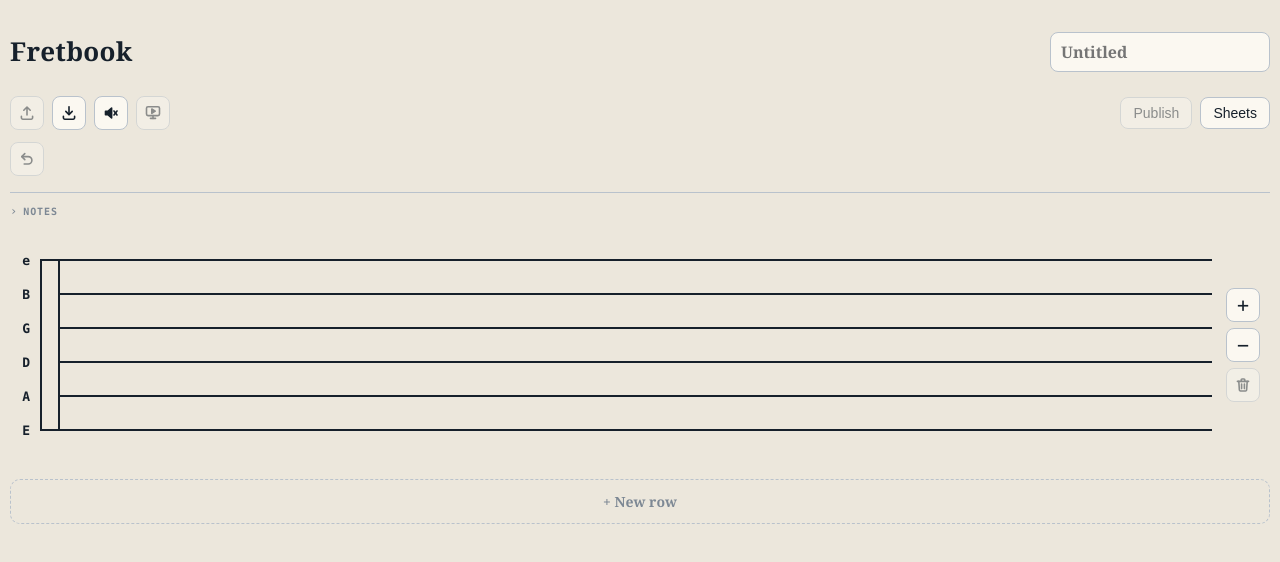
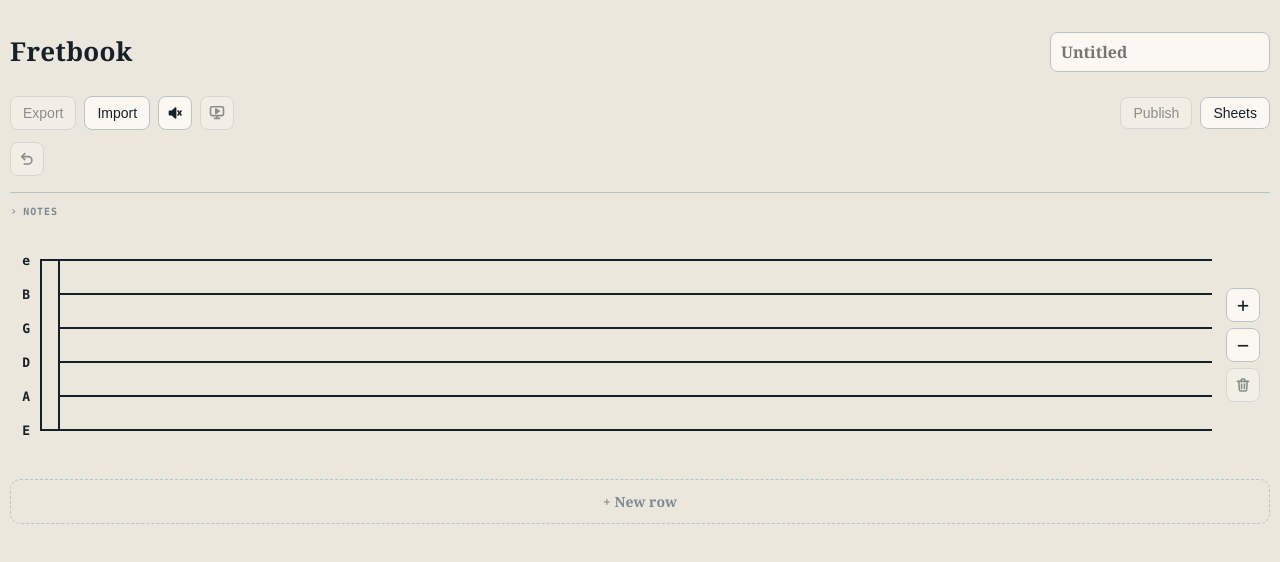
Before and after one commit to chang432/fretbook, a React (Vite) app: page / in a window 1280 px wide. Shown: the top 562 px of the page. Built offline with nearby package versions, Linux system fonts and the light colour scheme.

Commit message:
Label import and export buttons

```diff
--- a/src/App.jsx
+++ b/src/App.jsx
@@ -5,7 +5,7 @@ import NoteIndex from './components/NoteIndex.jsx'
 import Popover from './components/Popover.jsx'
 import PublishMenu from './components/PublishMenu.jsx'
 import TabEditorV2 from './components/TabEditorV2.jsx'
-import { ExportIcon, ImportIcon, PresentIcon, SoundIcon, UndoIcon } from './components/icons.jsx'
+import { PresentIcon, SoundIcon, UndoIcon } from './components/icons.jsx'
 import {
   MARK_ZIGZAG,
   createSheet,
@@ -636,16 +636,15 @@ export default function App({ published = null, fresh = false, onOpenSheet, onNe
         <div className="toolbar-group">
           <button
             type="button"
-            className="icon-button"
             onClick={exportJson}
             disabled={empty}
             aria-label="Export JSON"
             title="Export JSON"
           >
-            <ExportIcon />
+            Export
           </button>
-          <button type="button" className="icon-button" onClick={() => fileInputRef.current?.click()} aria-label="Import JSON" title="Import JSON">
-            <ImportIcon />
+          <button type="button" onClick={() => fileInputRef.current?.click()} aria-label="Import JSON" title="Import JSON">
+            Import
           </button>
           <input ref={fileInputRef} type="file" accept="application/json,.json" className="visually-hidden" onChange={importJson} />
 
--- a/src/components/icons.jsx
+++ b/src/components/icons.jsx
@@ -89,35 +89,6 @@ export function PasteIcon({ width = 16, height = 16 }) {
  * it sits in the toolbar's square buttons and in the shallower bar that floats
  * over a selected position; the box it is drawn in stays square either way.
  */
-/** An arrow coming down into a tray: bringing something in from elsewhere. */
-export function ImportIcon({ width = 16, height = 16 }) {
-  return (
-    <svg
-      viewBox="0 0 16 16"
-      width={width}
-      height={height}
-      fill="none"
-      stroke="currentColor"
-      strokeWidth="1.6"
-      strokeLinecap="round"
-      strokeLinejoin="round"
-      aria-hidden="true"
-    >
-      <path d="M8 1.8v7.4" />
-      <path d="M4.8 6.4 8 9.6l3.2-3.2" />
-      <path d="M2.4 11.2v1.6a1.4 1.4 0 0 0 1.4 1.4h8.4a1.4 1.4 0 0 0 1.4-1.4v-1.6" />
-    </svg>
-  )
-}
-
-export function ExportIcon({ width = 16, height = 16 }) {
-  return (
-    <svg viewBox="0 0 16 16" width={width} height={height} fill="none" stroke="currentColor" strokeWidth="1.6" strokeLinecap="round" strokeLinejoin="round" aria-hidden="true">
-      <path d="M8 10 V2 M4.8 5.2 8 2 l3.2 3.2 M2.4 11.2 v1.6 a1.4 1.4 0 0 0 1.4 1.4 h8.4 a1.4 1.4 0 0 0 1.4-1.4 v-1.6" />
-    </svg>
-  )
-}
-
 export function RewindIcon({ width = 16, height = 16 }) {
   return (
     <svg className="icon" width={width} height={height} viewBox="0 0 16 16" aria-hidden="true">
```
